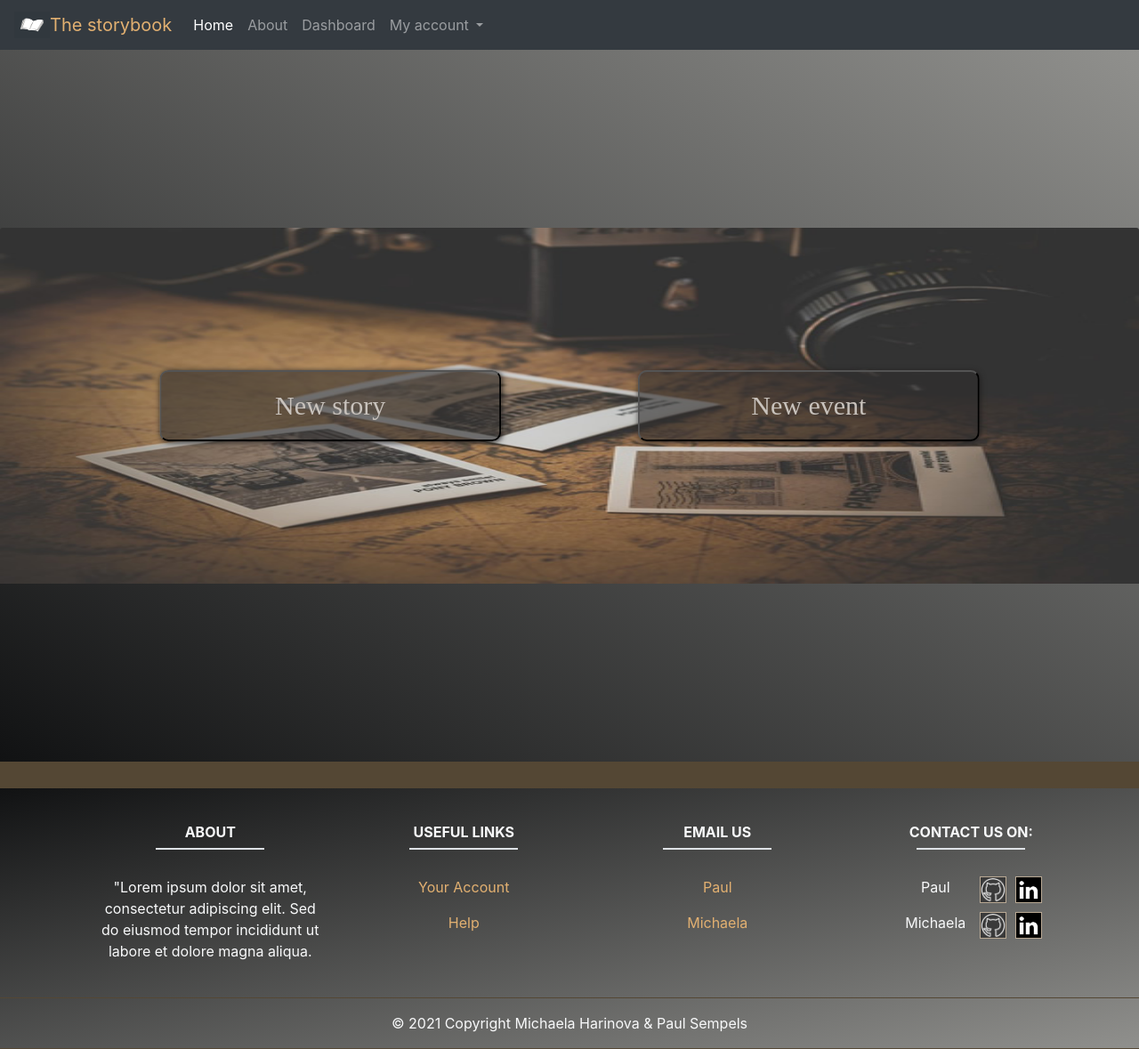
After one commit to Paul-Ducky/StoryBook, a Symfony app: template storyBook/templates/dashboard/dashboard.html.twig in a window 1280 px wide. The commit adds this page. Shown: the whole page at 89% size. Run offline with Twig, Linux system fonts and the light colour scheme; the template is opened without the code that fills it, so the values that code supplies are empty; some libraries are stand-ins or nearby versions.

Commit message:
add dashboard view+ controller, about controller+ view(in progress)

```diff
--- a/storyBook/composer.json
+++ b/storyBook/composer.json
@@ -25,6 +25,7 @@
         "symfony/http-client": "5.2.*",
         "symfony/intl": "5.2.*",
         "symfony/mailer": "5.2.*",
+        "symfony/maker-bundle": "^1.30",
         "symfony/mime": "5.2.*",
         "symfony/monolog-bundle": "^3.1",
         "symfony/notifier": "5.2.*",
@@ -48,7 +49,6 @@
         "symfony/browser-kit": "^5.2",
         "symfony/css-selector": "^5.2",
         "symfony/debug-bundle": "^5.2",
-        "symfony/maker-bundle": "^1.0",
         "symfony/phpunit-bridge": "^5.2",
         "symfony/stopwatch": "^5.2",
         "symfony/var-dumper": "^5.2",
--- a/storyBook/config/bundles.php
+++ b/storyBook/config/bundles.php
@@ -13,4 +13,5 @@ return [
     Symfony\Bundle\SecurityBundle\SecurityBundle::class => ['all' => true],
     Twig\Extra\TwigExtraBundle\TwigExtraBundle::class => ['all' => true],
     Doctrine\Bundle\FixturesBundle\DoctrineFixturesBundle::class => ['dev' => true, 'test' => true],
+    Symfony\Bundle\MakerBundle\MakerBundle::class => ['development' => true],
 ];
--- a/storyBook/public/css/style.css
+++ b/storyBook/public/css/style.css
@@ -19,12 +19,23 @@ a {
 
 a:hover {
     color: #cb973a;
+    cursor: pointer;
 }
 
 /* text */
 .name {
     color: #b9a994;
     text-align: center;
+}
+
+.header{
+    color: #b9a994;
+    text-align: center;
+    font-size:100px;
+    font-weight: bold;
+    font-family: "DejaVu Serif", serif;
+    max-width: 100%;
+    height: 200px;
 }
 
 /* images/icons */
@@ -43,6 +54,7 @@ a:hover {
 
 .icon:hover {
     box-shadow: 0px 0px 5px 2px #a78761;
+    cursor: pointer;
 }
 
 /* footer */
@@ -70,8 +82,22 @@ footer {
     background-image: linear-gradient(to top right, #111213, #90908d);
 }
 
+.button{
+    background-color: Transparent;
+    background-repeat:no-repeat;
+    border: 1px solid #b9a994;
+    cursor:pointer;
+    overflow: hidden;
+    border-radius: 10px;
+    width: 40%;
+    height: 40px;
+    color:#DDDD;
+}
+
 .button:hover {
     color: #b9a994;
+    background-color: #313030;
+    cursor: pointer;
 }
 
 /* format styling (login, registration) */
@@ -112,4 +138,59 @@ footer {
 
 .card:hover {
     box-shadow: 1px 1px 6px 3px #c2b495;
+    cursor: pointer;
 }
+
+.cardDashboard{
+    max-height: 400px;
+    position: center;
+    width: 100%;
+    height: auto;
+}
+
+.box {
+    position: relative;
+    max-width: 100%;
+}
+.box img {
+    width: 100%;
+    height: auto;
+}
+
+.box .btn1 {
+    position: absolute;
+    top: 50%;
+    left: 50%;
+    transform: translate(20%, -50%);
+    width: 30%;
+    height: 20%;
+    cursor: pointer;
+    background-color: rgba(47, 45, 45, 0.6);
+    border-radius: 10px;
+    color: #c8c2bc;
+    font: 30px bold;
+    box-shadow: 1px 1px 6px 0px #232121;
+}
+
+.box .btn2 {
+    position: absolute;
+    top: 50%;
+    left: 50%;
+    transform: translate(-120%, -50%);
+    width: 30%;
+    height: 20%;
+    cursor: pointer;
+    background-color: rgba(47, 45, 45, 0.6);
+    border-radius: 10px;
+    color: #c8c2bc;
+    font: 30px bold;
+    box-shadow: 1px 1px 6px 0px #232121;
+}
+
+.btn2:hover {
+    box-shadow: 1px 1px 8px 2px #232121;
+}
+
+.btn1:hover {
+    box-shadow: 1px 1px 8px 2px #232121;
+}
--- a/storyBook/src/Controller/HomeController.php
+++ b/storyBook/src/Controller/HomeController.php
@@ -15,4 +15,10 @@ class HomeController extends AbstractController
             'controller_name' => 'HomeController',
         ]);
     }
+
+    #[Route('/about', name: 'about')]
+    public function info(): Response
+    {
+        return $this->render('about/about.html.twig', []);
+    }
 }
--- a/storyBook/templates/base.html.twig
+++ b/storyBook/templates/base.html.twig
@@ -39,10 +39,10 @@
                     <a class="nav-link" href="{{ url ('home') }}">Home<span class="sr-only">(current)</span></a>
                 </li>
                 <li class="nav-item">
-                    <a class="nav-link" href="#">About</a>
+                    <a class="nav-link" href="{{ url ('about') }}">About</a>
                 </li>
                 <li class="nav-item">
-                    <a class="nav-link" href="#"></a>
+                    <a class="nav-link" href="{{ url ('app_dashboard') }}">Dashboard</a>
                 </li>
                 <li class="nav-item dropdown">
                     <a class="nav-link dropdown-toggle" href="#" id="navbarDropdownMenuLink" role="button"
--- /dev/null
+++ b/storyBook/templates/dashboard/dashboard.html.twig
@@ -0,0 +1,24 @@
+{% extends 'base.html.twig' %}
+
+{% block title %}Register{% endblock %}
+
+{% block body %}
+    <div class="background">
+        <div class="header"></div>
+        <!--- cards --->
+
+        <div class="box">
+            <img src="/img/eventPic7.jpg" class="card-img-top cardDashboard" alt="...">
+            <div class="">
+                <button type="button" name="newEvent" class="btn1">New event</button>
+            </div>
+            <div class="">
+                <button type="button" name="newStory" class="btn2">New story</button>
+            </div>
+        </div>
+
+        <div class="header">
+        </div>
+    </div>
+
+{% endblock %}
--- a/storyBook/templates/registration/register.html.twig
+++ b/storyBook/templates/registration/register.html.twig
@@ -28,7 +28,7 @@
                         {{ form_label(registrationForm.agreeTerms) }}
                         {{ form_widget(registrationForm.agreeTerms,{ 'attr': {'class': 'checkbox'} }) }}
                     </div>
-                    <button type="submit" class="btn btn-outline-secondary checkbox button">Register</button>
+                    <button type="submit" class="checkbox button">Register</button>
 
                     {{ form_end(registrationForm) }}
                 </div>
--- a/storyBook/templates/security/login.html.twig
+++ b/storyBook/templates/security/login.html.twig
@@ -12,7 +12,7 @@
                 {% endif %}
                 <div>
                     {% if app.user %}
-                        <div class="mb-3">
+                        <div class="mb-3 text-center">
                             You are logged in as {{ app.user.username }}, <a href="{{ path('app_logout') }}">Logout</a>
                         </div>
                     {% endif %}
@@ -44,7 +44,7 @@
                     </div>
                     #}
 
-                    <button class="btn btn-outline-secondary checkbox button" type="submit">
+                    <button class="checkbox button" type="submit">
                         Sign in
                     </button>
                 </div>
```
Also changed, not shown: storyBook/src/Controller/DashboardController.php (added, +18 -0 lines), storyBook/templates/about/about.html.twig (added, +18 -0 lines), storyBook/public/img/eventPic7.jpg (added), storyBook/public/img/eventPic8.jpg (added), 1 other file.
